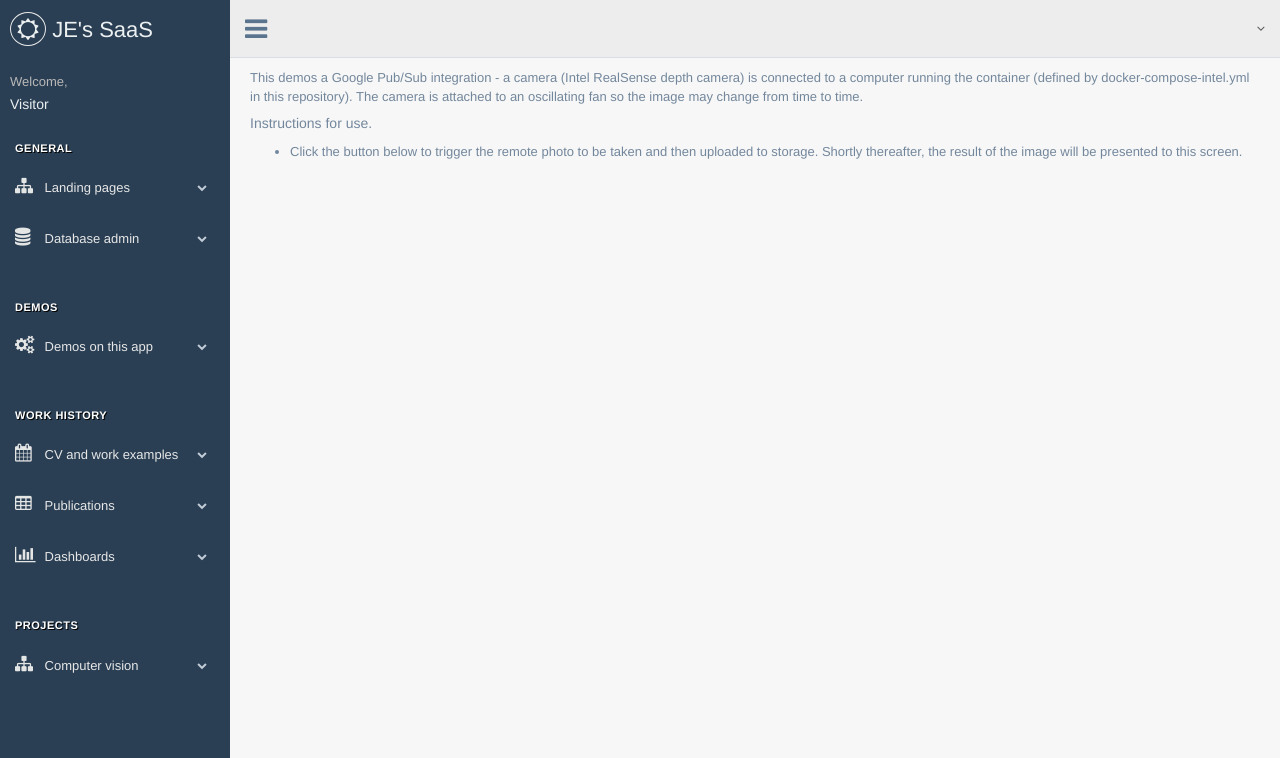
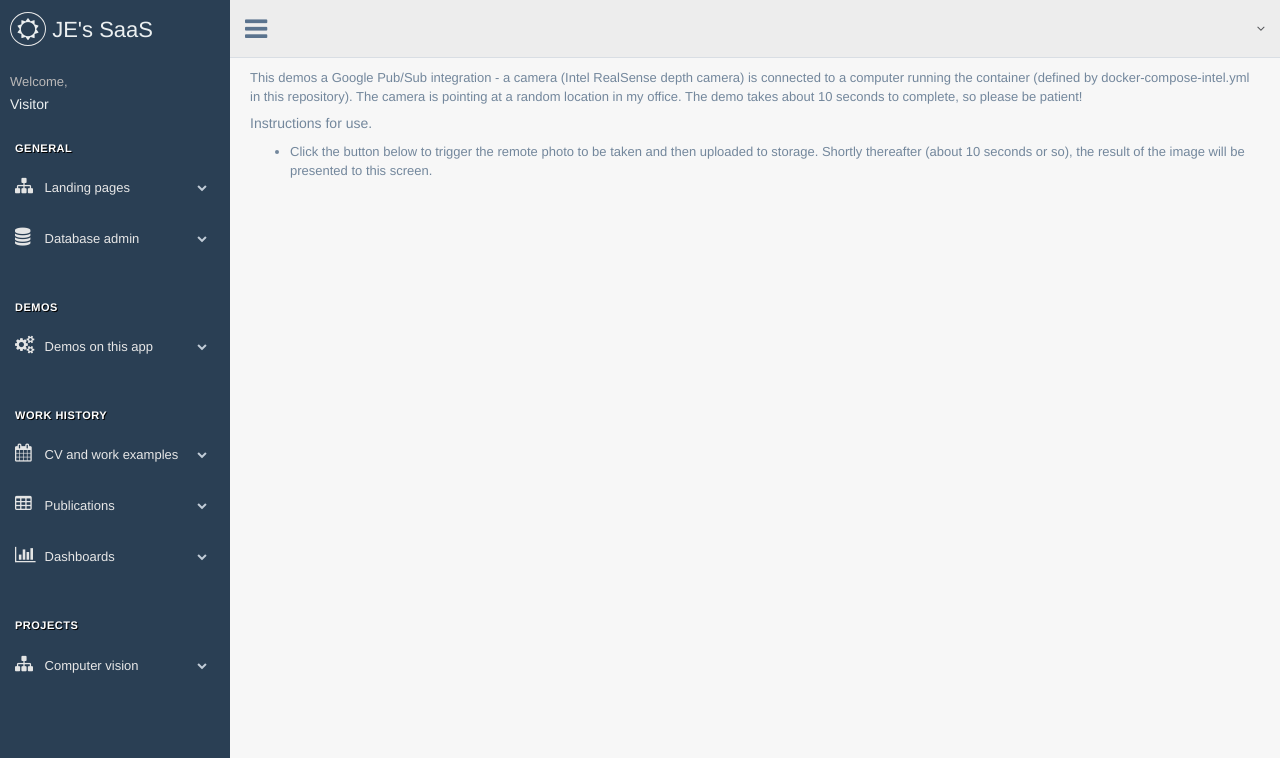
Before and after one commit to jkedmiston/portfolio, a Flask app: template templates/pubsub/pubsub_demo.html in a window 1280 px wide. Shown: the top 758 px of the page. Run offline with Flask 3, Linux system fonts and the light colour scheme; the template is opened without the code that fills it, so the values that code supplies are empty; parts of the project's set-up code (start-up, migrations or seed data) failed here and were passed over; some libraries are stand-ins or nearby versions.

Commit message:
pubsub demo - explain the delay time

```diff
--- a/templates/pubsub/pubsub_demo.html
+++ b/templates/pubsub/pubsub_demo.html
@@ -2,10 +2,10 @@
 
 {% block content %}
 <div class="right_col" role="main">
-  This demos a Google Pub/Sub integration - a camera (Intel RealSense depth camera) is connected to a computer running the container (defined by docker-compose-intel.yml in this repository). The camera is attached to an oscillating fan so the image may change from time to time. <br>
+  This demos a Google Pub/Sub integration - a camera (Intel RealSense depth camera) is connected to a computer running the container (defined by docker-compose-intel.yml in this repository). The camera is pointing at a random location in my office. The demo takes about 10 seconds to complete, so please be patient! <br>
   <h5>Instructions for use.</h5>
   <ul>
-    <li> Click the button below to trigger the remote photo to be taken and then uploaded to storage. Shortly thereafter, the result of the image will be presented to this screen.  </li>
+    <li> Click the button below to trigger the remote photo to be taken and then uploaded to storage. Shortly thereafter (about 10 seconds or so), the result of the image will be presented to this screen.  </li>
   </ul>
   <div class="row">
     {{form_html|safe}}
--- a/templates/pubsub/pubsub_results.html
+++ b/templates/pubsub/pubsub_results.html
@@ -2,7 +2,7 @@
 
 {% block content %}
 <div class="right_col" role="main">
-  This demos a Google Pub/Sub integration - a camera is connected to a computer running the container (defined by docker-compose-intel.yml in this repository). The camera is attached to an oscillating fan so the image may change from time to time. <br>
+  This demos a Google Pub/Sub integration - a camera (Intel RealSense depth camera) is connected to a computer running the container (defined by docker-compose-intel.yml in this repository). The camera is pointing at a random location in my office. The demo takes about 10 seconds to complete, so please be patient! <br>
   The colorized depth map is shown here and a link to the photo in storage is below the image.
   <br>
   <h5>Results. <h5>
```
